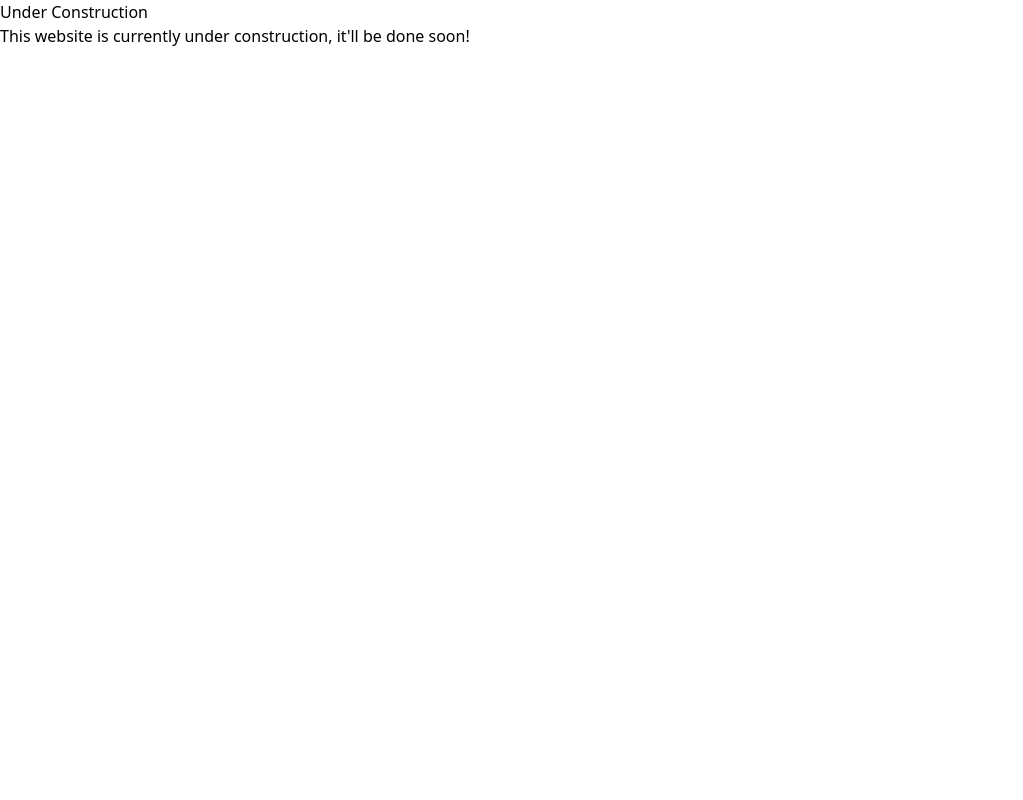
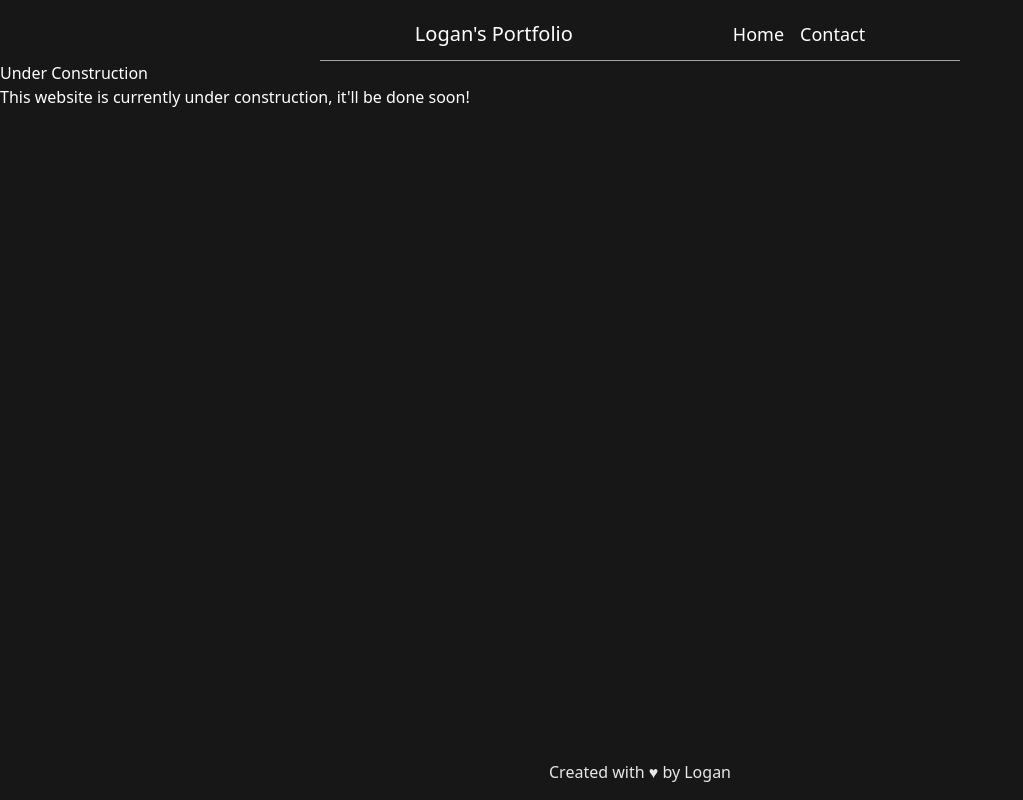
Before and after one commit to WhosLogan/loganthe.dev, a SvelteKit app: page / in a window 1280 px wide. Shown: the whole page, without its empty margins (0-1023 px from the left). Built offline with nearby package versions, Linux system fonts and the light colour scheme.

Commit message:
Add navbar and blank pages

```diff
--- a/src/app.css
+++ b/src/app.css
@@ -1,3 +1,8 @@
 @tailwind base;
 @tailwind components;
 @tailwind utilities;
+
+body {
+    @apply bg-neutral-900;
+    @apply text-white;
+}
--- a/src/routes/+layout.svelte
+++ b/src/routes/+layout.svelte
@@ -6,4 +6,21 @@
     <title>Logan's Portfolio</title>
 </svelte:head>
 
-<slot />
+<div>
+    <div class="flex justify-center">
+        <div class="flex flex-col md:flex-row md:space-x-40 mt-5 border-b w-3/4 md:w-1/2
+        items-center md:justify-center pb-3 border-white/60">
+            <div class="hidden md:block">
+                <h1 class="text-xl">Logan's Portfolio</h1>
+            </div>
+            <div class="flex space-x-4">
+                <a href="/" class="text-lg">Home</a>
+                <a href="/contact" class="text-lg">Contact</a>
+            </div>
+        </div>
+    </div>
+    <slot />
+    <footer class="fixed bottom-4 w-full">
+        <p class="text-center text-white/90">Created with &hearts; by Logan</p>
+    </footer>
+</div>
```
Also changed, not shown: src/routes/contact/+page.svelte (added).
